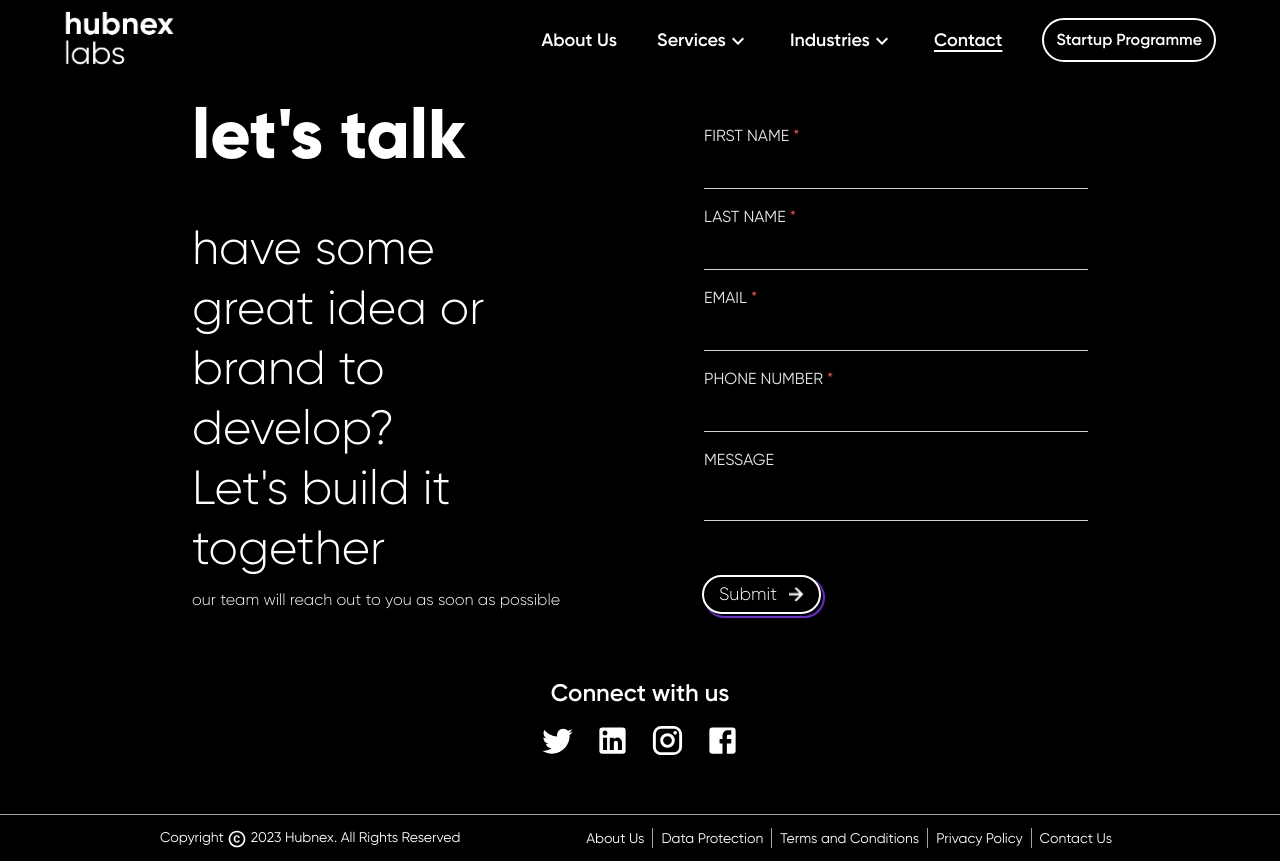
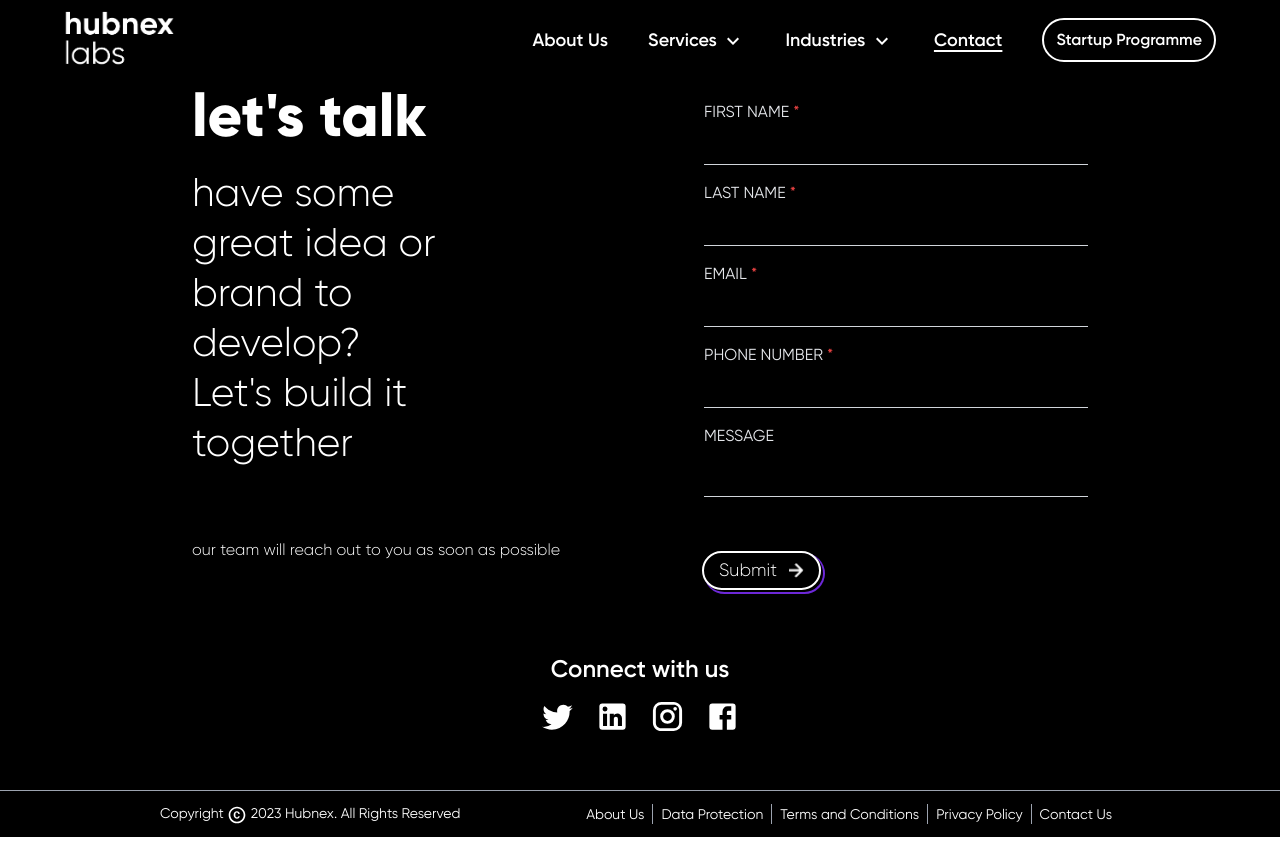
Before and after one commit to protapkrghosh/hubnex.io, a React (Vite) app: page /contact in a window 1280 px wide. After the commit the page ends 837 px from the top, so only its background shows below. Built offline with nearby package versions, Linux system fonts and the light colour scheme.

Commit message:
make more dynamic

```diff
--- a/src/components/footer/Footer.jsx
+++ b/src/components/footer/Footer.jsx
@@ -137,44 +137,36 @@ const Footer = () => {
 
   return (
     //Note: added some pading both phone and computer veiw
-    <div className='flex-cols w-full bg-black lg:pt-20'>
+    <div className='footerFirstDiv'>
 
-      <div className='lg:w-[90%] xl:w-[70%] h-full lg:flex sm:justify-between items-center text-white py-5 lg:py-0'>
+      <div className='footerSecondDiv'>
         {/* bug fix: add  gap-[20px] */}
-        <div className='flex flex-col gap-[20px] md:gap-14 xl:gap-16'>
-          <div className='text-4xl lg:text-[70px] 2xl:text-[70px] md:py-0 font-gilroy-extrabold text-white'>
-            <h1 className='text-center lg:text-start mt-5'>let's talk</h1>
-          </div>
-
-          <div className='w-[90%] mx-auto md:mx-0 md:w-[310px] lg:h-[310px] text-1xl lg:text-[48px] font-gilroy-light'>
-            <p className='text-center leading-tight lg:text-start'>have some great idea or brand to develop?</p>
-            <p className='text-center leading-tight lg:text-start'>Let's build it together</p>
-          </div>
-          <div className='text-xs font-gilroy-light md:text-[16px]'>
-            <p className='text-center md:text-start'>our team will reach out to you as soon as possible</p>
-          </div>
+        <div className='footerThirdDiv'>
+            <h1 className='footerH1'>let's talk</h1>
+            <p className='footerFirstP '>have some great idea or brand to develop? <br />Let's build it together </p>
+           <p className='footerSecondP'>our team will reach out to you as soon as possible</p>
         </div>
         {/* bug fix: add gap-2 lg:gap-4  */}
-        <form className='flex flex-col gap-2 lg:gap-4 m-auto text-[16px] w-[80%] md:w-auto md:m-0 mt-5 lg:mt-10 md:py-1 md:mt-0' onSubmit={handleSubmit}>
-          <label className='text-gray-200' htmlFor='first_name'>FIRST NAME {errFirstname ? <span className='text-red-500 pl-3'>Firstname is mandatory</span> : <span className='text-red-500'>*</span>}</label>
-          <input className='outline-none bg-transparent border-b-[1px] border-b-gray-300 w-full md:w-96' type='text' id='first_name' maxLength={25} name='firstName' value={credentials.firstName} onChange={handleChange}   />
+        <form className='footerForm' onSubmit={handleSubmit}>
+          <label className='text-gray-200' htmlFor='first_name'>FIRST NAME {errFirstname ? <span className='formLabel'>Firstname is mandatory</span> : <span className='text-red-500'>*</span>}</label>
+          <input className='formInput' type='text' id='first_name' maxLength={25} name='firstName' value={credentials.firstName} onChange={handleChange}   />
 
-          <label className='text-gray-200' htmlFor='last_name'>LAST NAME {errLastname ? <span className='text-red-500 pl-3'>Lastname is mandatory</span> : <span className='text-red-500'>*</span>}</label>
-          <input className='outline-none bg-transparent border-b-[1px] border-b-gray-300 w-full md:w-96' type='text' id='last_name' maxLength={25} name='lastName' value={credentials.lastName} onChange={handleChange} />
+          <label className='text-gray-200' htmlFor='last_name'>LAST NAME {errLastname ? <span className='formLabel'>Lastname is mandatory</span> : <span className='text-red-500'>*</span>}</label>
+          <input className='formInput' type='text' id='last_name' maxLength={25} name='lastName' value={credentials.lastName} onChange={handleChange} />
 
-          <label className='text-gray-200' htmlFor='email'>EMAIL {errEmail ? <span className='text-red-500 pl-3'>Email is mandatory</span> : <span className='text-red-500'>*</span>}{validEmail && <span className='text-red-500 pl-3'> Please provide valid email address </span>}</label>
-          <input className='outline-none bg-transparent border-b-[1px] border-b-gray-300 w-full md:w-96' type='email' id='email' name='email' value={credentials.email} onChange={handleChange} />
+          <label className='text-gray-200' htmlFor='email'>EMAIL {errEmail ? <span className='formLabel'>Email is mandatory</span> : <span className='text-red-500'>*</span>}{validEmail && <span className='formLabel'> Please provide valid email address </span>}</label>
+          <input className='formInput' type='email' id='email' name='email' value={credentials.email} onChange={handleChange} />
 
-          <label className='text-gray-200' htmlFor='mobile_no'>PHONE NUMBER {errPhone ? <span className='text-red-500 pl-3'>Phone No is mandatory</span> : <span className='text-red-500'>*</span>}{validPhone && <span className='pl-3 text-red-500'> Please provide valid Phone Number </span>}</label>
+          <label className='text-gray-200' htmlFor='mobile_no'>PHONE NUMBER {errPhone ? <span className='formLabel'>Phone No is mandatory</span> : <span className='text-red-500'>*</span>}{validPhone && <span className='pl-3 text-red-500'> Please provide valid Phone Number </span>}</label>
 
-          <input className='outline-none bg-transparent border-b-[1px] border-b-gray-300 w-full md:w-96' type='tel' id='mobile_no' maxLength={12} name='phoneNo' value={credentials.phoneNo} onChange={handleChange} />
+          <input className='formInput' type='tel' id='mobile_no' maxLength={12} name='phoneNo' value={credentials.phoneNo} onChange={handleChange} />
 
           <label className='text-gray-200' htmlFor='message'>MESSAGE</label>
           {/* bug fix: add pt-2  */}
-          <input className='pt-2 outline-none bg-transparent border-b-[1px] border-b-gray-300 w-full md:w-96' type='text' id='message' name='message' value={credentials.message} onChange={handleChange} />
+          <input className='pt-2 formInput' type='text' id='message' name='message' value={credentials.message} onChange={handleChange} />
 
           <button className='btn-submit'>
-            <label htmlFor='submit' className='flex cursor-pointer gap-3 w-full h-full rounded-full font-gilroy-light items-center justify-center text-[18px] absolute -left-[2px] bottom-[2px] border-white border-2'>
+            <label htmlFor='submit' className='footerFormSubmitLabel'>
               <input type='submit' placeholder='SUBMIT' className='cursor-pointer' />
               <img src={arrow} alt="arrow" width={15} height={15} className='object-contain' />
             </label>
--- a/src/components/industryHeros/IndustryHeros.jsx
+++ b/src/components/industryHeros/IndustryHeros.jsx
@@ -19,7 +19,7 @@ const IndustryHeros = ({title,discriptions,background,button}) => {
          <div className=' w-[80%] flex items-center'>
              <div className=' text-white flex-cols lg:items-start gap-10 w-90 max-[820px]:text-center'>
                  <div className='  text-[28px] md:text-[50px] lg:text-[60px] font-gilroy-bold leading-tight lg:w-[700px]'>{title}</div>
-                 <p className=' text-peragrap'>{discriptions}</p>
+                 <p className=' text-paragraph '>{discriptions}</p>
                    {/* change the btn primary to btn servise to handle both mobile view and pc view */}
                  <Link to='/contact' className='btn-service'>{button}</Link>
                </div>
--- a/src/components/navbar/Navbar.jsx
+++ b/src/components/navbar/Navbar.jsx
@@ -11,6 +11,7 @@ import KeyboardArrowUpIcon from '@mui/icons-material/KeyboardArrowUp';
 
 import menu from '@assets/menuUp.png'
 import close from '@assets/Xmark.png'
+import { IndustryNavDataFirst, IndustryNavDataSecond, servicesNavDataFirst, servicesNavDataSecond } from '../../data/data'
 
 
 
@@ -102,20 +103,19 @@ const Navbar = () => {
             <div ref={servicedropdownRef} className=' flex items-center relative'>
 
 
-              <span activeClassName='your-active-class' onMouseOver={() => setServiceMenuDropDownOpen(true)} className=' cursor-pointer' onClick={handleServices}>Services</span>
-              <span onMouseOver={() => setServiceMenuDropDownOpen(true)} className=' cursor-pointer' onClick={handleServices}>{isServiceMenuDropDownOpen ? <KeyboardArrowUpIcon /> : <KeyboardArrowDown />}</span>
-
+              <span activeClassName='your-active-class' onMouseOver={() => setServiceMenuDropDownOpen(true)} className=' cursor-pointer' onClick={handleServices}>Services {isServiceMenuDropDownOpen ? <KeyboardArrowUpIcon /> : <KeyboardArrowDown />}</span>
               {
                 isServiceMenuDropDownOpen &&
-                <div className="flex  bg-white/80 bg-opacity-10 backdrop-blur-2xl w-[300px] absolute top-[30px] right-0 rounded-lg">
+                <div className="navbarDiv">
                   <div className=' flex flex-col'>
-                    <Link to='/services/ai-ml'><div className='text-black p-4 text-center'>AI-ML</div></Link>
-                    <Link to='/services/cloud-services'><div className='text-black p-4 text-center'>Cloud Services</div></Link>
-                    <Link to='/services/software-testing'><div className='text-black p-4 text-center'>Software Testing</div></Link>
+                   {
+                    servicesNavDataFirst.map(serves=> <Link to={serves.to}><div className='navDataDiv'>{serves.title}</div></Link>)
+                   }
                   </div>
                   <div className=' flex flex-col'>
-                    <Link to='/services/iot'><div className='text-black p-4 text-center'>IOT</div></Link>
-                    <Link to='/services/digital-marketing'><div className='text-black p-4 text-center'>Digital Marketing</div></Link>
+                  {
+                    servicesNavDataSecond.map(serves=> <Link to={serves.to}><div className='navDataDiv'>{serves.title}</div></Link>)
+                   }
                   </div>
                 </div>
               }
@@ -124,21 +124,20 @@ const Navbar = () => {
 
             <div ref={industrydropdownRef} className=' flex items-center relative justify-center'>
 
-              <span onMouseOver={() => setIndustryMenuDropDownOpen(true)} onClick={handleIndustries} className=' cursor-pointer'>Industries</span>
+              <span onMouseOver={() => setIndustryMenuDropDownOpen(true)} onClick={handleIndustries} className=' cursor-pointer'>Industries {isIndustryMenuDropDownOpen ? <KeyboardArrowUpIcon /> : <KeyboardArrowDown />}</span>
 
-              <span onMouseOver={() => setIndustryMenuDropDownOpen(true)} className=' cursor-pointer' onClick={handleIndustries}>{isIndustryMenuDropDownOpen ? <KeyboardArrowUpIcon /> : <KeyboardArrowDown />}</span>
               {
                 isIndustryMenuDropDownOpen &&
-                <div className="flex  justify-center bg-white/80 bg-opacity-10 backdrop-blur-2xl w-[300px] absolute top-[30px] left-0 rounded-lg">
+                <div className="navbarDiv">
                   <div className=' flex flex-col'>
-                    <Link to='/industries/communication'><div className='text-black p-4 text-center'>Communication</div></Link>
-                    <Link to='/industries/logistics'><div className='text-black p-4 text-center'> Logistics</div></Link>
-                    <Link to='/industries/retail'><div className='text-black p-4 text-center'>Retail</div></Link>
+                  {
+                    IndustryNavDataFirst.map(industry=> <Link to={industry.to}><div className='navDataDiv'>{industry.title}</div></Link>)
+                   }
                   </div>
                   <div className=' flex flex-col'>
-                    <Link to='/industries/banking'><div className='text-black p-4 text-center'>Banking and Finances</div></Link>
-                    <Link to='/industries/public-sector'><div className='text-black p-4 text-center'>Public Sector</div></Link>
-
+                  {
+                    IndustryNavDataSecond.map(industry=> <Link to={industry.to}><div className='navDataDiv'>{industry.title}</div></Link>)
+                   }
                   </div>
                 </div>
               }
--- a/src/components/servisesHeros/ServisesOtherSections.jsx
+++ b/src/components/servisesHeros/ServisesOtherSections.jsx
@@ -1,4 +1,4 @@
-import Choose from './Choose'
+
 import Partners from '../../components/aboutpage/Partners'
 import Footer from '../../components/footer/Footer'
 import Ourself from '../Aboutus'
--- a/src/data/data.jsx
+++ b/src/data/data.jsx
@@ -420,3 +420,64 @@ export const whatWeDoData = [
     },
 
 ]
+
+export const servicesNavDataFirst = [
+    {
+        to:"/services/ai-ml",
+        title:'AI-ML'
+    },
+    {
+        to:"/services/cloud-services",
+        title:'Cloud Services'
+    },
+    {
+        to:"/services/software-testing",
+        title:'Software Testing'
+    },
+
+
+
+]
+export const servicesNavDataSecond = [
+    {
+        to:"/services/iot",
+        title:'IOT'
+    },
+
+    {
+        to:"/services/digital-marketing",
+        title:'Digital Marketing'
+    }
+
+
+]
+export const IndustryNavDataFirst = [
+    {
+        to:"/industries/communication",
+        title:'Communication'
+    },
+    {
+        to:"/industries/logistics",
+        title:'Logistics'
+    },
+    {
+        to:"/industries/retail",
+        title:'Retail'
+    },
+
+
+
+]
+export const IndustryNavDataSecond = [
+    {
+        to:"/industries/banking",
+        title:'Banking and Finances'
+    },
+
+    {
+        to:"/industries/public-sector",
+        title:'Public Sector'
+    }
+
+
+]
--- a/src/index.css
+++ b/src/index.css
@@ -52,31 +52,27 @@
 .btn-service {
     @apply h-full rounded-full flex justify-center items-center  font-gilroy-semi-bold text-[12px] md:text-[20px] bg-white text-black py-2 w-max md:py-[10px] px-5;
 }
-.btn-secendary {
-    @apply w-max bg-black text-xs md:text-[20px] text-white py-2 md:py-[15px] px-5 rounded-full;
-}
+
 .btn-submit {
     @apply h-[41px] mt-10 w-[121px] py-1 px-5 border-violet-700 border-[2px] border-t-0 border-l-0 relative bg-transparent rounded-full;
 }
-.survise-text {
-    @apply text-[28px] md:text-[50px] lg:text-[70px] xl:text-[60px] 2xl:text-[60px] font-gilroy-bold leading-tight lg:w-[700px];
-}
-.text-peragrap {
+
+.text-paragraph {
     @apply text-[16px] md:text-[24px] font-gilroy-semi-bold lg:w-[600px];
 }
 
 /* about us start there */
 
-.about-us-crds-text-div {
+.about-us-cards-text-div {
     @apply flex flex-col justify-evenly md:justify-center md:gap-5 w-[180px] h-[198px] md:w-[292px] md:h-[320px] lg:w-[300px] xl:w-[260px] 2xl:w-[300px] rounded-lg md:m-6 md:p-5 lg:p-8 bg-white items-center text-center font-gilroy-bold  overflow-hidden;
 }
-.about-us-crds-imge-div {
+.about-us-cards-image-div {
     @apply w-[43.31px] h-[43.31px] md:w-[70px] md:h-[70px] shadow-xl flex justify-center items-center md:p-5 bg-orange rounded-full;
 }
-.about-us-crds-h1 {
+.about-us-cards-h1 {
     @apply  text-grey text-[14px] md:text-[24px] font-semibold;
 }
-.about-us-crds-p {
+.about-us-cards-p {
     @apply   text-grey text-[9.9px] md:text-[16px] px-2 md:px-0 ;
 }
 .about-us-who-we-are-p {
@@ -273,6 +269,53 @@
 /* inovetion style end there */
 
 
+/* footer start here */
+.formLabel{
+    @apply  text-red-500 pl-3;
+}
+.formInput{
+    @apply  outline-none bg-transparent border-b-[1px] border-b-gray-300 w-full md:w-96;
+}
+.footerFirstDiv{
+    @apply flex-cols w-full bg-black lg:pt-14 pt-8;
+}
+.footerSecondDiv{
+    @apply lg:w-[90%] xl:w-[70%] h-full lg:flex sm:justify-between items-center text-white py-5 lg:py-0;
+}
+.footerThirdDiv{
+    @apply flex flex-col gap-[20px] md:gap-14 xl:gap-16;
+}
+.footerH1{
+    @apply text-4xl lg:text-[60px] 2xl:text-[60px] md:py-0 font-gilroy-extrabold text-white text-center lg:text-start ;
+}
+.footerFirstP{
+    @apply w-[90%] mx-auto md:-mt-8 md:mx-0 md:w-[310px] lg:h-[310px]  lg:text-[40px] font-gilroy-light text-center leading-tight lg:text-start;
+}
+.footerSecondP{
+    @apply text-xs font-gilroy-light md:text-[16px] text-center md:text-start;
+}
+.footerForm{
+    @apply flex flex-col gap-2 lg:gap-4 m-auto text-[16px] w-[80%] md:w-auto md:m-0 mt-5 lg:mt-10 md:py-1 md:mt-0;
+}
+.footerFormSubmitLabel{
+    @apply flex cursor-pointer gap-3 w-full h-full rounded-full font-gilroy-light items-center justify-center text-[18px] absolute -left-[2px] bottom-[2px] border-white border-2;
+}
+
+
+
+/* footer end here */
+
+/* navbar start here */
+.navDataDiv{
+    @apply text-black p-4 text-center;
+}
+.navbarDiv{
+    @apply flex  bg-white/80 bg-opacity-10 backdrop-blur-2xl w-[300px] absolute top-[30px] right-0 rounded-lg;
+}
+
+
+/* navbar end here */
+
 
 input:-webkit-autofill,
 input:-webkit-autofill:focus {
```
Also changed, not shown: src/App.jsx (+5 -14 lines), src/components/aboutpage/AboutCards.jsx (+4 -4 lines), src/pages/Industries.jsx (deleted, +0 -31 lines), src/pages/Services.jsx (deleted, +0 -30 lines).
